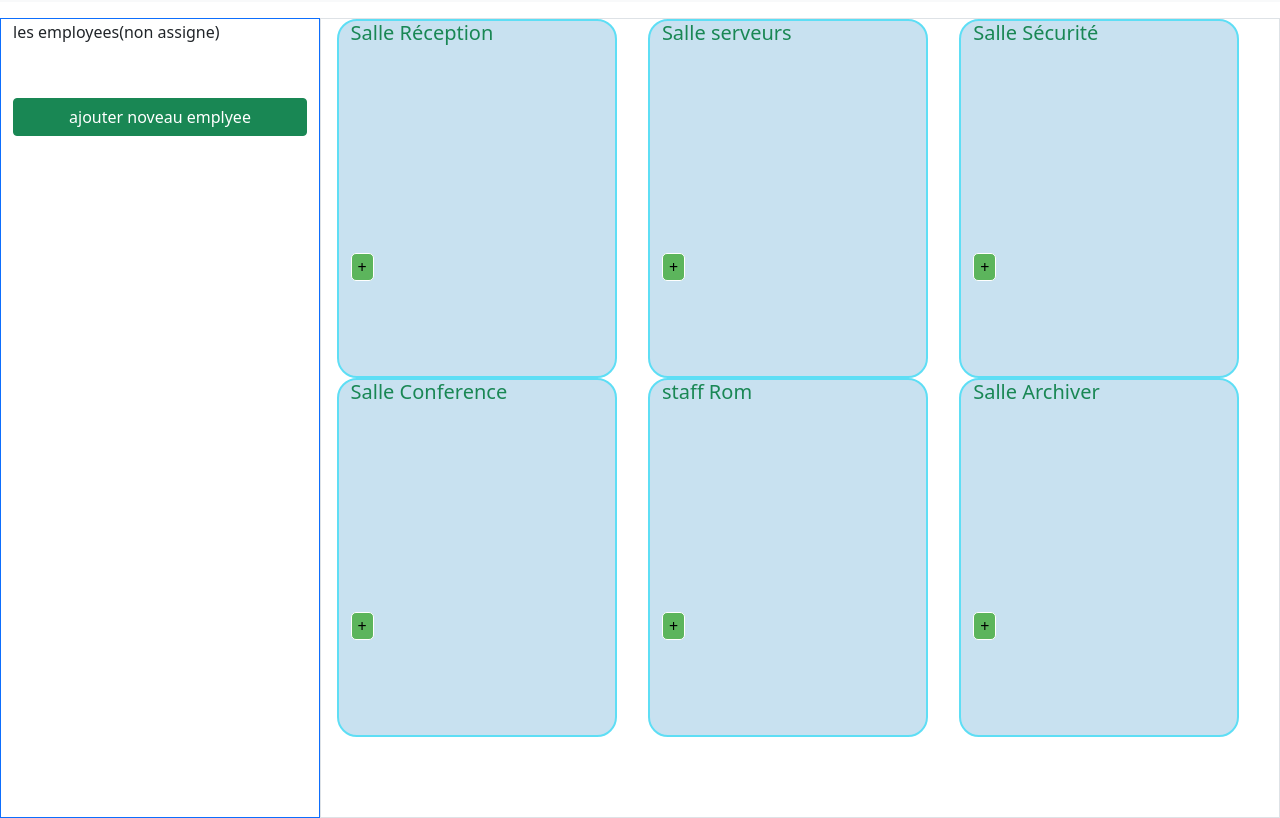
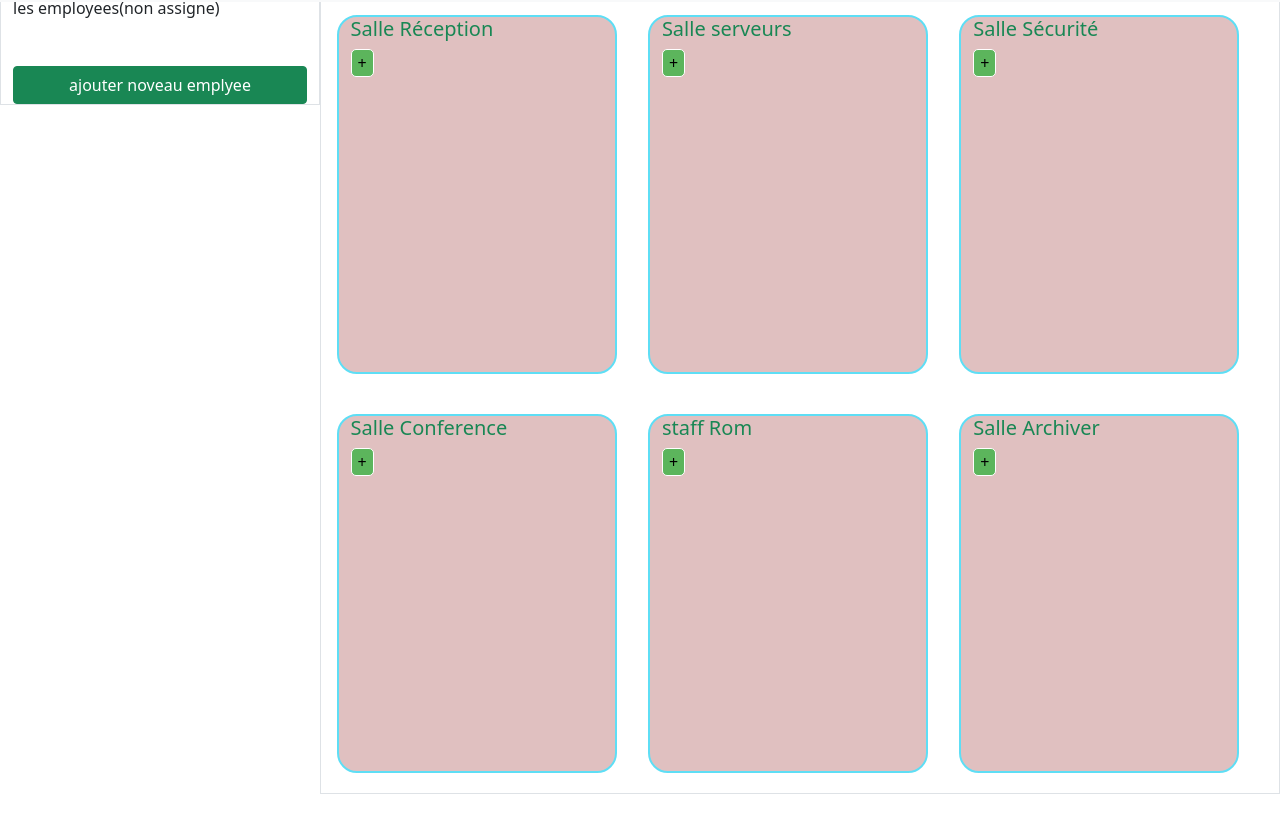
Before and after one commit to salah-eddine-555/Staff-Manager, a plain HTML site: page index.html in a window 1280 px wide. Shown: the part 54-872 px from the top of the page. After the commit the page ends 848 px from the top, so only its background shows below. Drawn offline with nearby package versions, Linux system fonts and the light colour scheme.

Commit message:
ajouter lobtion de lorsque la zone est vide colore par une coleur red d'une opacity si la list est vide

```diff
--- a/index.html
+++ b/index.html
@@ -17,17 +17,17 @@
 <body>
 
     <head>
-        <nav class="navbar navbar-expand-lg navbar-light bg-light">
+        <nav class="navbar navbar-expand-lg  fixed-top navbar-light bg-light">
             <div class="container-fluid">
                 <a class="navbar-brand" href="#">Staff Manager</a>
             </div>
         </nav>
     </head>
 
-    <div class="container-fluid mt-3">
+    <div class="container-fluid mt-5">
         <div class="row">
             <!-- <div class="col-1"></div> -->
-            <div class="col-sm-12 col-xl-3  border border-primary d-flex flex-column vh-100 content-div">
+            <div class="col-sm-11 col-xl-3  border  content-div">
                 <h6 class="mt-1">les employees(non assigne)</h6>
                 <div class="col-12 mt-5">
                     <button class="btn btn-success w-100" data-bs-toggle="modal" data-bs-target="#exampleModal">ajouter
@@ -43,19 +43,19 @@
 
 
             <div
-                class="col-md-12 col-xl-9  col-d-flex flex-column justify-content-around  border vh-100 content-div-services">
+                class="col-sm-11 col-xl-9  d-flex flex-column justify-content-around  border vh-100 content-div-services">
                 <div class="row card-role d-flex flex-row sm-d-flex-column justify-content-around">
 
-                    <div id="salleReception" data-name="Salle Réception" class="col-12 col-xl-3 h-sm-100 card-zone">
+                    <div id="salleReception" data-name="Salle Réception" class="col-md-6 col-xl-3 h-sm-100 card-zone">
                         <h5 class="text-success roleName">Salle Réception</h5>
-                        <div class="card flex-column gap-1  w-75 card-item" id="card-reception">
+                        <div class="card flex-column gap-1   w-75 card-item" id="card-reception">
                             <!-- ici le code -->
                         </div>
                             <button class="assigne" data-bs-toggle="modal" data-bs-target="#staticBackdrop">+</button>
 
                     </div>
 
-                    <div id="salleServeurs" class="col-12 col-xl-3 h-sm-100 card-zone">
+                    <div id="salleServeurs" class="col-md-6 col-xl-3 h-sm-100 card-zone">
                         <h5 class="text-success roleName">Salle serveurs</h5>
 
                         <div class="card flex-column gap-1  w-75 card-item" id="card-serveurs">
@@ -64,7 +64,7 @@
                             <button class="assigne" data-bs-toggle="modal" data-bs-target="#staticBackdrop">+</button>
                     </div>
 
-                    <div class="col-12 col-xl-3 h-sm-100 card-zone">
+                    <div id="salleSecurite" class="col-md-6 col-xl-3 h-sm-100 card-zone">
                         <h5 class="text-success roleName">Salle Sécurité</h5>
                         <div class="card flex-column gap-1 w-75 card-item" id="card-securite">
                             <!-- ici -->
@@ -76,7 +76,7 @@
 
                 <div class="row card-role d-flex flex-row justify-content-around">
 
-                    <div id="salleStaff" class="col-12 col-xl-3 h-sm-100  border border-danger card-zone">
+                    <div id="salleConference" class="col-md-6 col-xl-3 h-sm-100  border border-danger card-zone">
                         <h5 class="text-success roleName">Salle Conference</h5>
                         <div class="card flex-column gap-1   w-75 card-item" id="card-conference">
                             <!-- ici -->
@@ -85,7 +85,7 @@
                             <button class="assigne" data-bs-toggle="modal" data-bs-target="#staticBackdrop">+</button>
                     </div>
 
-                    <div class="col-12 col-xl-3 h-sm-100  border border-danger card-zone">
+                    <div id="sallStaff" class="col-md-6 col-xl-3 h-sm-100  border border-danger card-zone">
                         <h5 class="text-success roleName">staff Rom</h5>
                         <div class="card flex-column gap-1   w-75 card-item" id="card-staffRome">
                             <!-- ici -->
@@ -96,7 +96,7 @@
 
 
                     </div>
-                    <div class="col-xl-3 col-sm-1 h-sm-100   border border-danger card-zone">
+                    <div id="salleArchiver" class="col-md-6 col-xl-3 col-sm-1 h-sm-100   border border-danger card-zone">
                         <h5 class="text text-success roleName">Salle Archiver</h5>
                         <div class="card flex-column gap-1  w-75 card-item" id="card-archiver">
                             <!-- ici -->
--- a/scrip.js
+++ b/scrip.js
@@ -138,7 +138,7 @@ function AfficcherEmplyeesNonAssigne() {
          if (!employer) return;
 
         cardEmplyees += `
-                <div class="row card mt-2 d-flex flex-row">
+                <div class="row card  mt-2 d-flex flex-row">
                     <div class="card-head mt-3 col-3">
                         <img class="w-100 h-50 rounded-circle" src="profile.png" alt="">
                     </div>
@@ -185,7 +185,7 @@ function ListesEmployees(nameZone) {
             || (nameZone == 'Salle Réception' && employer.role == 'manager')
             || (nameZone == 'Salle Réception' && employer.role == 'nettoyage')) {
             listEmplyees += `
-            <div class="card flex-row gap-2 h-25 w-100 card-workers" data-id=${employer.id}>
+            <div class="card  flex-row gap-2 h-25 w-100 card-workers" data-id=${employer.id}>
                             <div class="card-head">
                                 <img class="w-100 h-100 rounded-circle" src="profile.png" alt="">
                             </div>
@@ -207,7 +207,7 @@ function ListesEmployees(nameZone) {
             || (nameZone == 'Salle serveurs' && employer.role == 'manager')
             || (nameZone == 'Salle serveurs' && employer.role == 'nettoyage')) {
             listEmplyees += `
-            <div class="card flex-row gap-2 h-25 w-100 card-workers" data-id=${employer.id}>
+            <div class="card  flex-row gap-2 h-25 w-100 card-workers" data-id=${employer.id}>
                             <div class="card-head">
                                 <img class="w-100 h-100 rounded-circle" src="profile.png" alt="">
                             </div>
@@ -313,11 +313,14 @@ function AffichageEmployesReception() {
     document.getElementById("card-reception").innerHTML = '';
     let carReception = '';
 
-    // if(salleReceptions.length == 0){
-    //     document.getElementById("salleReception").style.backgroundColor = 'red';
-    // }else{
-    //     document.getElementById("salleReception").style.backgroundColor = '';
-    // }
+    if(salleReceptions.length === 0){
+        document.getElementById("card-reception").style.display = 'none';
+        document.getElementById("salleReception").style.backgroundColor = 'rgba(175, 89, 89, 0.382)'
+
+    }else{
+        document.getElementById("card-reception").style.display = 'block';
+         document.getElementById("salleReception").style.backgroundColor = ''
+    }
 
     for (receptioniste of salleReceptions) {
         carReception += `
@@ -343,10 +346,18 @@ function AffichageEmployesReception() {
 
 
 function AffichageEmployesServeurs() {
+    document.getElementById("card-serveurs").innerHTML = '';
 
-    console.log('affiche serveru 1');
-    document.getElementById("card-serveurs").innerHTML = '';
     let carReception = '';
+
+      if(salleServeurs.length === 0){
+        document.getElementById("card-serveurs").style.display = 'none';
+        document.getElementById("salleServeurs").style.backgroundColor = 'rgba(175, 89, 89, 0.382)'
+
+    }else{
+        document.getElementById("card-serveurs").style.display = 'block';
+         document.getElementById("salleServeurs").style.backgroundColor = ''
+    }
 
     for (receptioniste of salleServeurs) {
         carReception += `
@@ -363,7 +374,7 @@ function AffichageEmployesServeurs() {
                     </div>
 
         `
-        document.getElementById("card-serveurs").innerHTML += carReception;
+        document.getElementById("card-serveurs").innerHTML = carReception;
     }
 
 
@@ -372,6 +383,16 @@ function AffichageEmployesServeurs() {
 function AffichageEmployesSecurites() {
      document.getElementById("card-securite").innerHTML = '';
     let carReception = '';
+
+    if(salleSecurites.length === 0){
+        document.getElementById("card-securite").style.display = 'none';
+        document.getElementById("salleSecurite").style.backgroundColor = 'rgba(175, 89, 89, 0.382)'
+
+    }else{
+        document.getElementById("card-securite").style.display = 'block';
+         document.getElementById("salleSecurite").style.backgroundColor = ''
+    }
+
 
     for (receptioniste of salleSecurites) {
         carReception += `
@@ -397,6 +418,17 @@ function AffichageEmployesSecurites() {
 function AfficherEmployesConferences() {
     document.getElementById("card-conference").innerHTML = '';
     let carReception = '';
+
+
+     if(salleConferences.length === 0){
+        document.getElementById("card-conference").style.display = 'none';
+        document.getElementById("salleConference").style.backgroundColor = 'rgba(175, 89, 89, 0.382)'
+
+    }else{
+        document.getElementById("card-conference").style.display = 'block';
+         document.getElementById("salleConference").style.backgroundColor = ''
+    }
+
 
     for (receptioniste of salleConferences) {
         carReception += `
@@ -424,8 +456,16 @@ function AfficherEmplyoesStaffRom() {
      document.getElementById("card-staffRome").innerHTML = '';
     let carReception = '';
 
+    if(sallestaffRoms.length === 0){
+        document.getElementById("card-staffRome").style.display = 'none';
+        document.getElementById("sallStaff").style.backgroundColor = 'rgba(175, 89, 89, 0.382)'
+
+    }else{
+        document.getElementById("card-staffRome").style.display = 'block';
+         document.getElementById("sallStaff").style.backgroundColor = ''
+    }
+
     for (receptioniste of sallestaffRoms) {
-        console.log(33);
         carReception += `
                      <div class="d-flex flex-row card-employees" data-id=${receptioniste.id}>
                          <div class="col-3 card-head">
@@ -450,6 +490,15 @@ function AfficherEmplyersArchivers() {
     document.getElementById("card-archiver").innerHTML = '';
     let carReception = '';
 
+      if(salleArchivers.length === 0){
+        document.getElementById("card-archiver").style.display = 'none';
+        document.getElementById("salleArchiver").style.backgroundColor = 'rgba(175, 89, 89, 0.382)'
+
+    }else{
+        document.getElementById("card-archiver").style.display = 'block';
+         document.getElementById("salleArchiver").style.backgroundColor = ''
+    }
+
     for (receptioniste of salleArchivers) {
         carReception += `
                      <div class="d-flex flex-row card-employees" data-id=${receptioniste.id}>
@@ -463,7 +512,6 @@ function AfficherEmplyersArchivers() {
                            <button class="btn btn-link supprimer" id=${receptioniste.id}><i class="bi bi-trash text-danger"></i></button>
                         </div>
                     </div>
-
         `
         document.getElementById("card-archiver").innerHTML = carReception;
 
@@ -504,10 +552,6 @@ function AddWorkertoSalle(nameZone) {
         // On fait la verification par zone premierment
 
         if (nameZone.trim() === 'Salle Réception') {
-            if (!['reception', 'manager', 'nettoyage'].includes(worker.role)) {
-                alert("Rôle non autorisé pour cette salle.");
-                return;
-            }
             if (salleReceptions.length >= 4) {
                 alert("cette zone est remplie");
                 return;
@@ -521,10 +565,6 @@ function AddWorkertoSalle(nameZone) {
         }
 
         if (nameZone.trim() === 'Salle serveurs') {
-            if (!['Techniciens IT', 'manager', 'nettoyage'].includes(worker.role)) {
-                // alert("Rôle non autorisé pour cette salle.");
-                return;
-            }
             if (salleServeurs.length >= 3) { // CORRECTION : vérifier salleServeurs
                 alert("la salle est remplie");
                 return;
@@ -538,10 +578,6 @@ function AddWorkertoSalle(nameZone) {
         }
 
         if (nameZone.trim() === 'Salle Sécurité') {
-            if (!['Securite', 'manager', 'nettoyage'].includes(worker.role)) {
-                alert("Rôle non autorisé pour cette salle.");
-                return;
-            }
             if (salleSecurites.length >= 3) {
                 alert("la salle est remplie");
                 return;
@@ -555,10 +591,6 @@ function AddWorkertoSalle(nameZone) {
         }
 
         if (nameZone.trim() === 'Salle Conference') {
-            if (!['manager', 'Securite', 'nettoyage', 'Techniciens IT'].includes(worker.role)) {
-                alert("Rôle non autorisé pour cette salle.");
-                return;
-            }
              if (salleConferences.length >= 3) {
                 alert("la salle est remplie");
                 return;
@@ -572,11 +604,6 @@ function AddWorkertoSalle(nameZone) {
         }
 
         if (nameZone.trim() === 'staff Rom') {
-            if (!['manager', 'nettoyage', 'Techniciens IT'].includes(worker.role)) {
-                alert("Rôle non autorisé pour cette salle.");
-                return;
-            }
-
             if(sallestaffRoms.length >= 3){
                 alert("la salle est remplie");
                 return;
@@ -590,11 +617,6 @@ function AddWorkertoSalle(nameZone) {
         }
 
         if (nameZone.trim() === 'Salle Archiver') {
-            if (!['manager'].includes(worker.role)) {
-                alert("Rôle non autorisé pour cette salle.");
-                return;
-            }
-
             if(salleArchivers.length >= 2){
                 alert("la salle est remplie");
                 return;
@@ -630,7 +652,7 @@ document.addEventListener("click", (e) => {
 function AfficherDetailsProfile(id) {
 
     let html = "";
-    document.getElementById('detais-worker').innerHTML = " ";
+    document.getElementById('detais-worker').innerHTML = "";
 
 
 
@@ -665,13 +687,8 @@ function AfficherDetailsProfile(id) {
                             <p class="mb-0"><strong>Durée :</strong> ${exper.duree}</p>
                         </div>
                     `
-
         })
-
     };
-
-
-
     document.getElementById('detais-worker').innerHTML += html;
 }
 
--- a/style.css
+++ b/style.css
@@ -1,26 +1,28 @@
 .content-div{
-    height: 100vh !important;
+    height: 90% !important;
 
 }
-
 
 .content-div-services .card-role{
     height: 45%;
     width: 100%;
+
     /* background-color: rgb(210, 210, 210); */
 }
 
 .content-div-services .card-role .card-zone{
-    background-color: #c8e1f0;
+    background-color: #b3d5eb;
     width: 30%;
     border-radius: 20px;
     border: 2px solid  rgb(94, 222, 245) !important;
 }
+
 .card-item {
     width: auto;
     height: 200px;
-    background-color: #c8e1f0;
     border: none;
+
+    background-color: #b3d5eb;
 
 }
 
```
